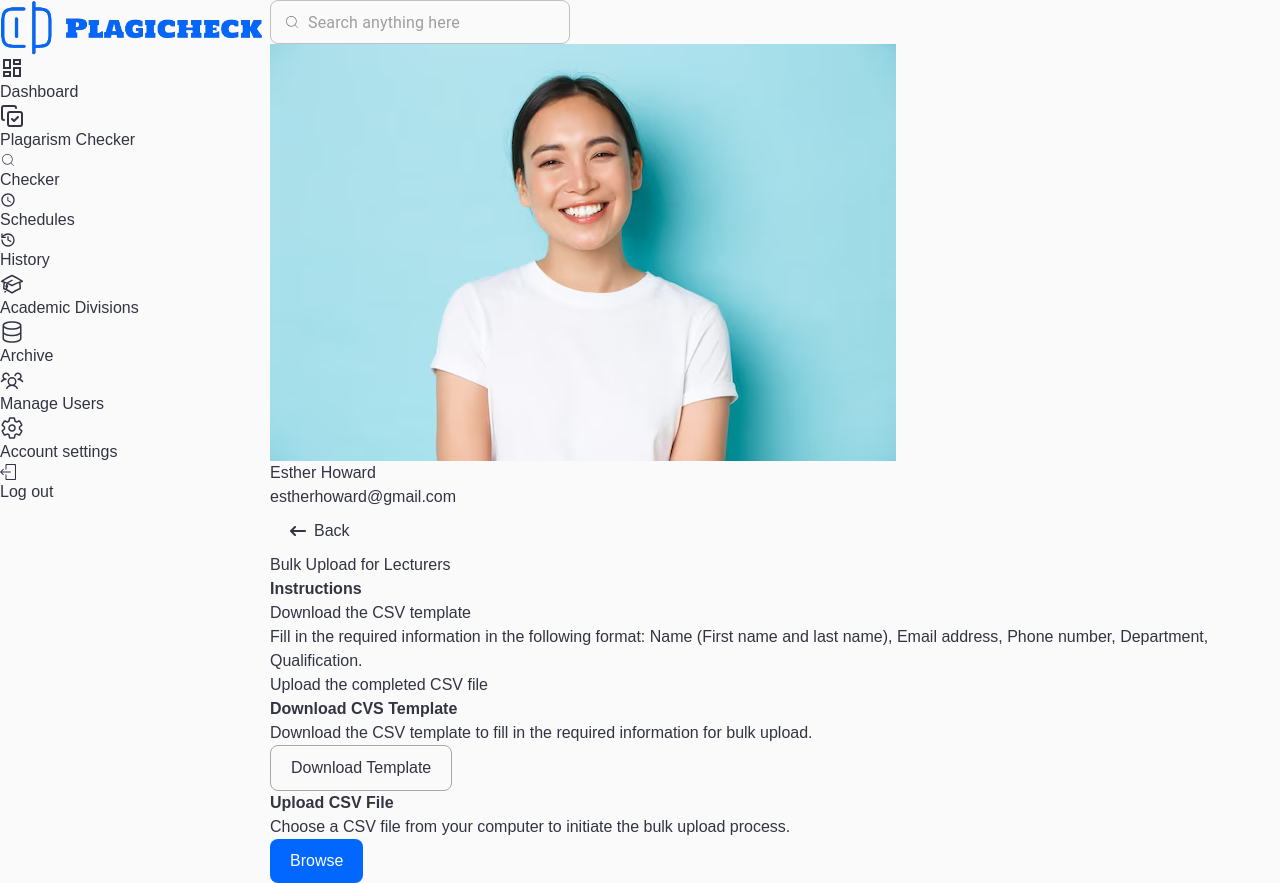
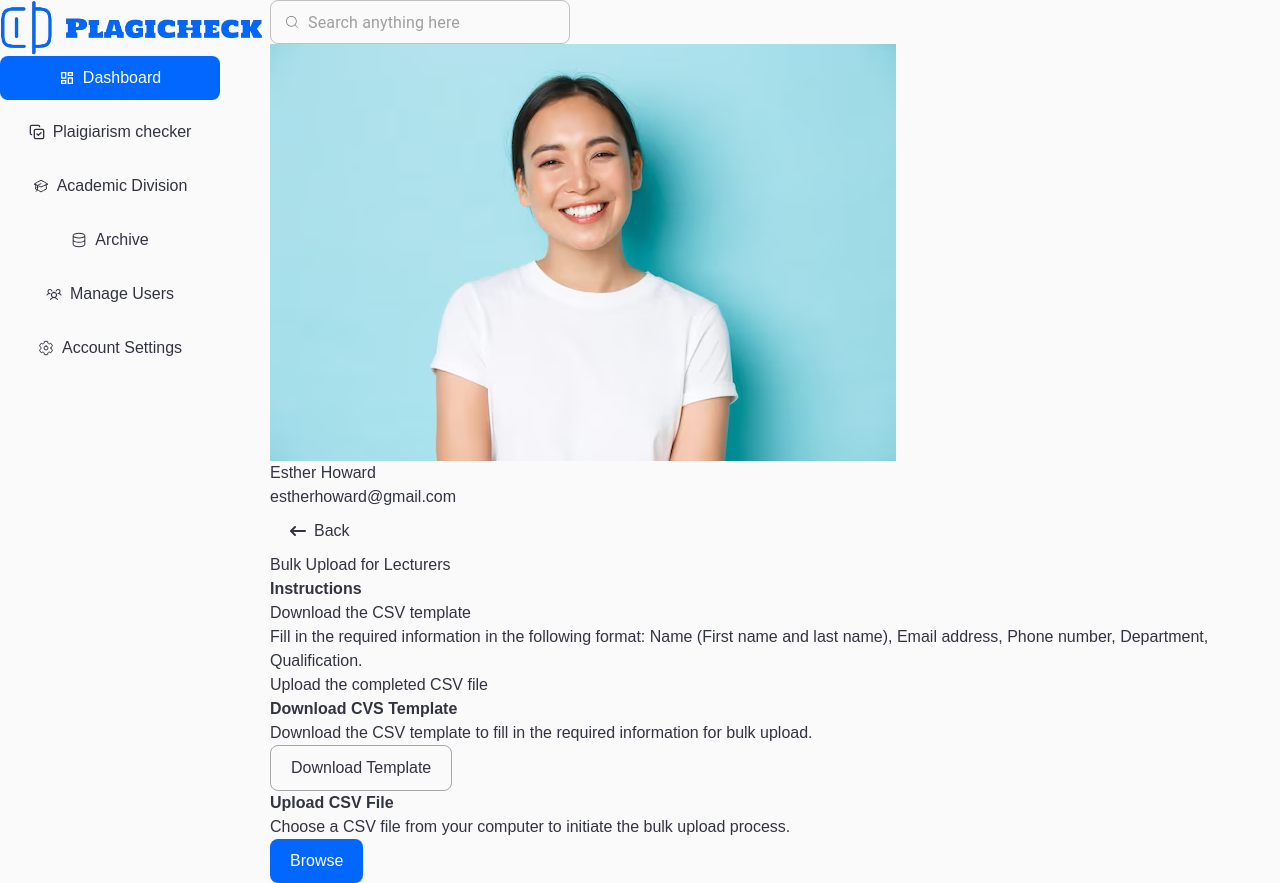
Before and after one commit to amt-theophilus-mercifield/plagiTest, a React (Vite) app in the folder plagicheck/: page /dashboard in a window 1280 px wide. Built offline with nearby package versions, Linux system fonts and the light colour scheme.

Commit message:
optimize sidebar to reusable components

```diff
--- a/plagicheck/src/components/commons/SideBar.tsx
+++ b/plagicheck/src/components/commons/SideBar.tsx
@@ -9,15 +9,19 @@ import { IoSettingsOutline } from "react-icons/io5";
 import { HiOutlineAcademicCap } from "react-icons/hi2";
 import { LuHistory } from "react-icons/lu";
 import { SlLogout } from "react-icons/sl";
+import Sidemenu from "./Sidemenu";
 
 export const Sidebar = () => {
   return (
-    <div className="bg-[#E9E9EA] h-screen w-[270px] ">
-      <div className="flex flex-col  items-center">
+    <div className="bg-[#E9E9EA] h-screen ">
+      <div className="flex flex-col items-center">
         <div>
           <img src={logo} alt="" className="mt-10 mb-9 w-[220px]" />
         </div>
         <div>
+          <Sidemenu />
+        </div>
+        {/* <div>
           <ul>
             <div className="flex items-center pb-4">
               <MdOutlineDashboard style={{ width: "24px", height: "24px" }} />
@@ -62,7 +66,7 @@ export const Sidebar = () => {
               <li className="px-2  ">Log out</li>
             </div>
           </ul>
-        </div>
+        </div> */}
       </div>
     </div>
   );
--- /dev/null
+++ b/plagicheck/src/components/commons/Sidemenu.tsx
@@ -0,0 +1,105 @@
+import React, { useState } from "react";
+import styled from "styled-components";
+import { Button, SecondaryButton } from "./Button";
+import { MdOutlineDashboard } from "react-icons/md";
+// import { CiSearch } from "react-icons/ci";
+// import { MdSchedule } from "react-icons/md";
+import { LuCopyCheck } from "react-icons/lu";
+import { GoDatabase } from "react-icons/go";
+import { PiUsersThree } from "react-icons/pi";
+import { IoSettingsOutline } from "react-icons/io5";
+import { HiOutlineAcademicCap } from "react-icons/hi2";
+// import { LuHistory } from "react-icons/lu";
+// import { SlLogout } from "react-icons/sl";
+
+const menuItems = [
+  {
+    label: "Dashboard",
+    icon: <MdOutlineDashboard />,
+    isActive: true,
+    onClick: "handleClick",
+  },
+  {
+    label: "Plaigiarism checker",
+    icon: <LuCopyCheck />,
+    isActive: false,
+    onClick: "handleClick",
+  },
+  {
+    label: "Academic Division",
+    icon: <HiOutlineAcademicCap />,
+    isActive: false,
+    onClick: "handleClick",
+  },
+  {
+    label: "Archive",
+    icon: <GoDatabase />,
+    isActive: false,
+    onClick: "handleClick",
+  },
+  {
+    label: "Manage Users",
+    icon: <PiUsersThree />,
+    isActive: false,
+    onClick: "handleClick",
+  },
+  {
+    label: "Account Settings",
+    icon: <IoSettingsOutline />,
+    isActive: false,
+    onClick: "handleClick",
+  },
+];
+
+interface SidemenuProps {
+  label: string;
+  icon: JSX.Element;
+  active: boolean;
+  onClick: (event: MouseEvent) => void;
+}
+
+// const handleTabSwitch = () => {
+//     setActiveTab
+// }
+
+const Sidemenu = ({ label, icon, isActive, onClick }: SidemenuProps) => {
+  const [activeTab, setActiveTab] = useState("Dashboard");
+  return (
+    <MenuBar>
+      {menuItems.map((menuItem, id) => {
+        return (
+          <React.Fragment key={id}>
+            {menuItem.isActive ? (
+              <Button className="w-full !justify-start">
+                {menuItem.icon}
+                {menuItem.label}
+              </Button>
+            ) : (
+              <SecondaryButton
+                variant="plain"
+                className="w-full !justify-start"
+                onClick={() => {
+                  setActiveTab(menuItem.label);
+                }}
+              >
+                {menuItem.icon}
+                {menuItem.label}
+              </SecondaryButton>
+            )}
+          </React.Fragment>
+        );
+      })}
+    </MenuBar>
+  );
+};
+
+export default Sidemenu;
+
+const MenuBar = styled.div`
+  /* background: blue; */
+  width: 220px;
+  height: 100%;
+  display: flex;
+  flex-direction: column;
+  gap: 10px;
+`;
```
